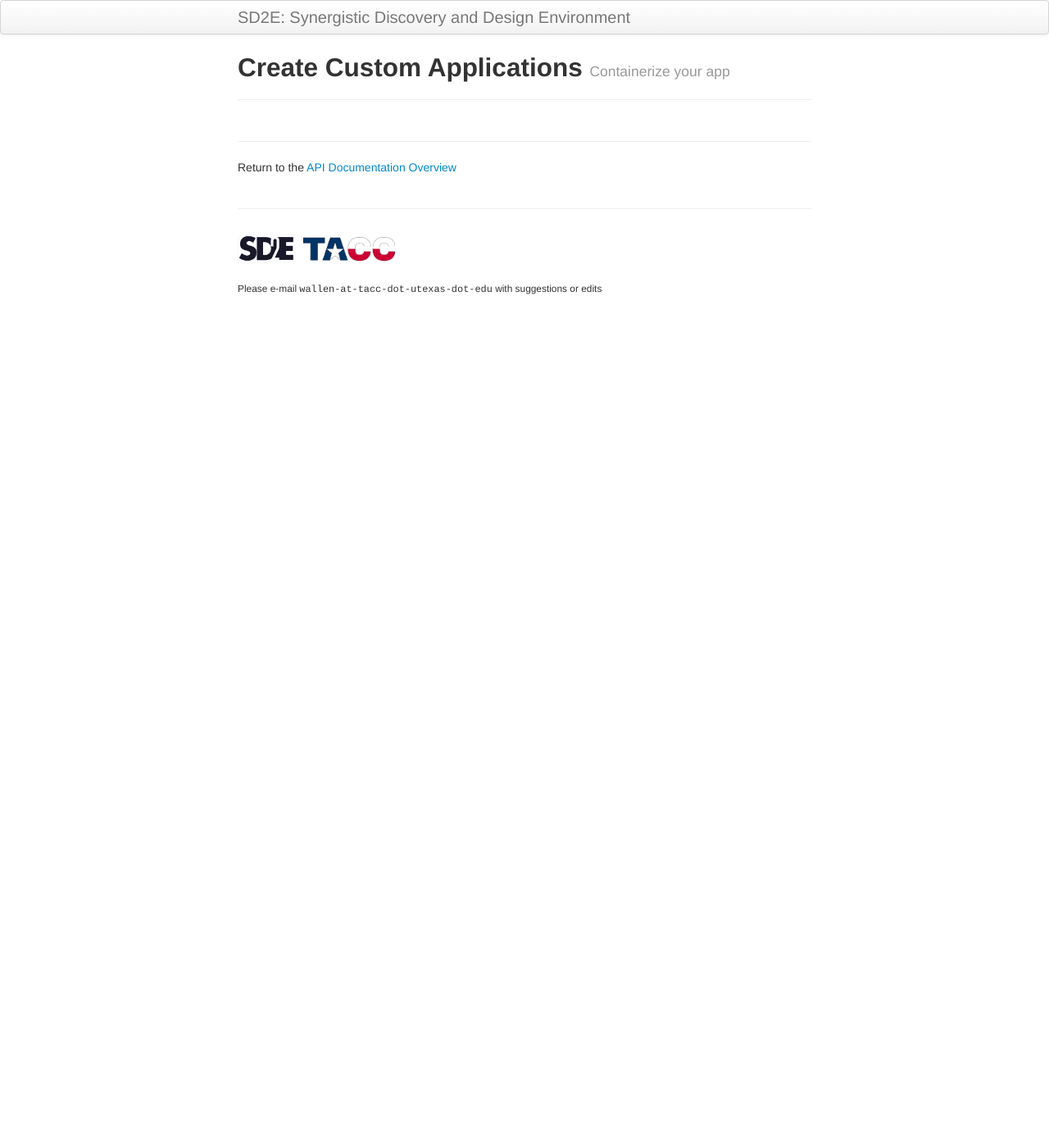
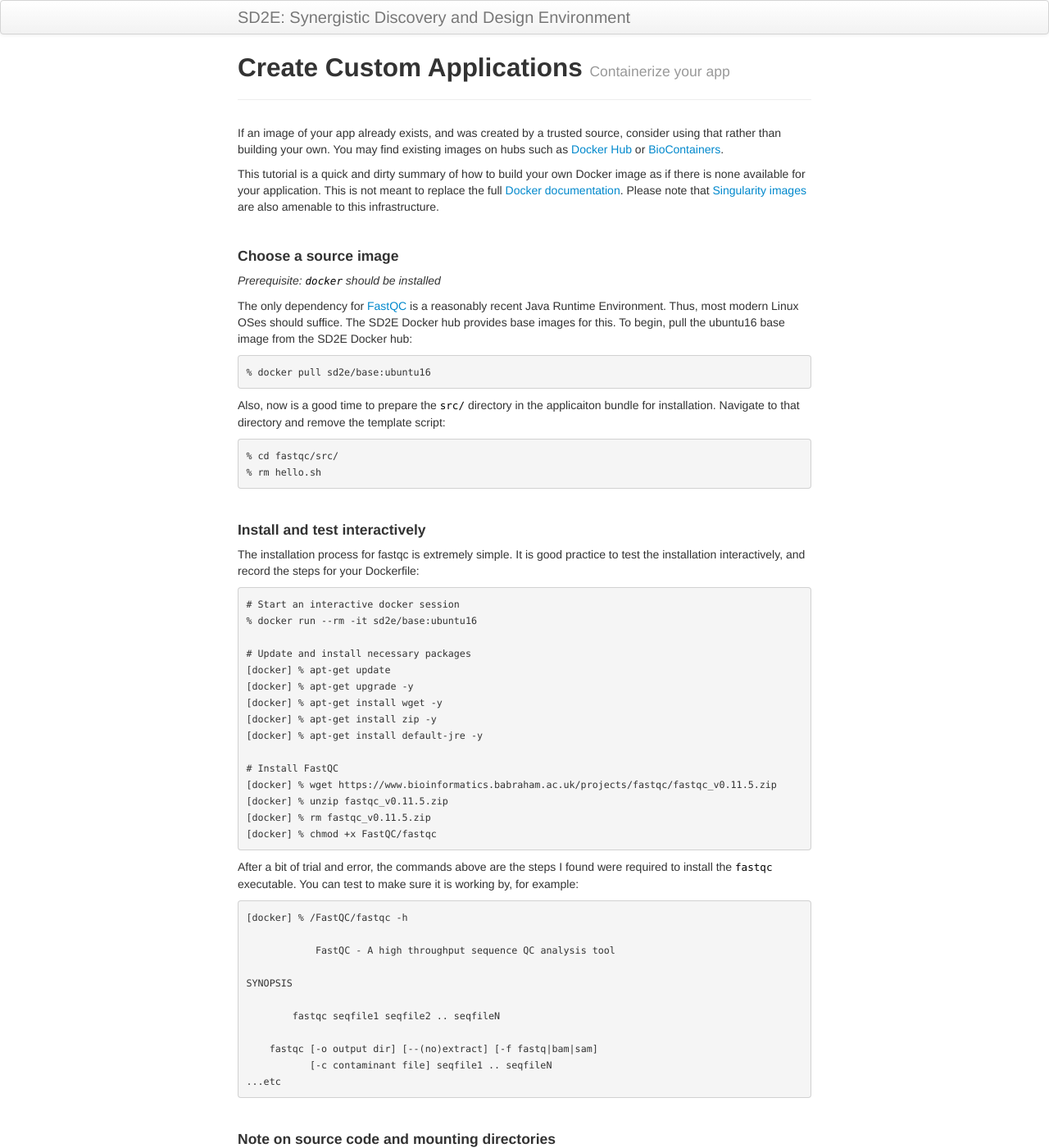
Before and after one commit to SD2E/api-user-guide, a Jekyll site: the page built from docs/create_application_02.md, in a window 1280 px wide and 1400 px high. Shown: the whole window at 82% size. Built offline with Jekyll 4.4.1, drawn with Linux system fonts in a browser that asks for light colours; some of the changed text lies outside the part shown.

Commit message:
first pass at making a docker image

````diff
--- a/docs/create_application_02.md
+++ b/docs/create_application_02.md
@@ -4,6 +4,150 @@ title: Create Custom Applications
 tagline: Containerize your app
 ---
 
+If an image of your app already exists, and was created by a trusted source,
+consider using that rather than building your own. You may find existing images
+on hubs such as
+[Docker Hub](https://hub.docker.com/) or
+[BioContainers](https://biocontainers.pro/registry/).
+
+This tutorial is a quick and dirty summary of how to build your own Docker image
+as if there is none available for your application. This is not meant to replace
+the full [Docker documentation](https://docs.docker.com/develop/). Please note
+that [Singularity images](http://singularity.lbl.gov/docs-hpc) are also amenable
+to this infrastructure.
+
+<br>
+#### Choose a source image
+
+*Prerequisite: `docker` should be installed*
+
+The only dependency for [FastQC](https://www.bioinformatics.babraham.ac.uk/projects/fastqc/)
+is a reasonably recent Java Runtime Environment.
+Thus, most modern Linux OSes should suffice. The SD2E Docker hub provides base
+images for this. To begin, pull the ubuntu16 base image from the SD2E Docker hub:
+```
+% docker pull sd2e/base:ubuntu16
+```
+
+Also, now is a good time to prepare the `src/` directory in the applicaiton
+bundle for installation. Navigate to that directory and remove the template
+script:
+```
+% cd fastqc/src/
+% rm hello.sh
+```
+
+<br>
+#### Install and test interactively
+
+
+The installation process for fastqc is extremely simple. It is good practice to
+test the installation interactively, and record the steps for your Dockerfile:
+```
+# Start an interactive docker session
+% docker run --rm -it sd2e/base:ubuntu16
+
+# Update and install necessary packages
+[docker] % apt-get update
+[docker] % apt-get upgrade -y
+[docker] % apt-get install wget -y
+[docker] % apt-get install zip -y
+[docker] % apt-get install default-jre -y
+
+# Install FastQC
+[docker] % wget https://www.bioinformatics.babraham.ac.uk/projects/fastqc/fastqc_v0.11.5.zip
+[docker] % unzip fastqc_v0.11.5.zip
+[docker] % rm fastqc_v0.11.5.zip
+[docker] % chmod +x FastQC/fastqc
+```
+
+After a bit of trial and error, the commands above are the steps I found were
+required to install the `fastqc` executable. You can test to make sure it is
+working by, for example:
+```
+[docker] % /FastQC/fastqc -h
+
+            FastQC - A high throughput sequence QC analysis tool
+
+SYNOPSIS
+
+        fastqc seqfile1 seqfile2 .. seqfileN
+
+    fastqc [-o output dir] [--(no)extract] [-f fastq|bam|sam]
+           [-c contaminant file] seqfile1 .. seqfileN
+...etc
+```
+
+<br>
+#### Note on source code and mounting directories
+
+In this instance, we could have downloaded the source zip file for FastQC directly
+to our `src/` directory, then mounted that directory within the image. That path
+is perfectly reasonable and can be followed here. However, some packages have very
+large zip or tar.gz files (100s of MB), and would be cumbersome to keep in our
+`fastqc` app folder. It is up to the app developer to find the balance between
+completeness of data and disk usage.
+
+Here, we decide to not download the source permanently, but it is good practice
+to make a record of where the source came from. For example:
+```
+% pwd
+~/fastqc/src/
+% echo "Download the source from https://www.bioinformatics.babraham.ac.uk/projects/fastqc/fastqc_v0.11.5.zip" >> README.md
+```
+
+<br>
+#### Write the Dockerfile
+
+Take the steps required to install your package and translate them into a
+resonable Dockerfile. The Dockerfile should be located at the root directory:
+```
+FROM sd2e/base:ubuntu16
+
+RUN apt-get update
+RUN apt-get upgrade -y
+RUN apt-get install wget -y
+RUN apt-get install zip -y
+RUN apt-get install default-jre -y
+
+RUN wget https://www.bioinformatics.babraham.ac.uk/projects/fastqc/fastqc_v0.11.5.zip
+RUN unzip fastqc_v0.11.5.zip
+RUN rm fastqc_v0.11.5.zip
+RUN chmod +x FastQC/fastqc
+
+ENV PATH "/FastQC/:$PATH"
+```
+
+<br>
+#### Try building the image and make sure it works
+
+The command to build your new image based on your docker container looks like:
+```
+% docker build -f Dockerfile --force-rm -t fastqc:0.11.5 ./
+```
+
+Test your image with an example command:
+```
+% docker run fastqc:0.11.5 fastqc -h
+```
+
+If you see the help text, odds are the install went correctly. To do a more
+advanced test on real data, try something like:
+```
+% ls
+my_example_data.fq
+$ docker run -v $PWD:/data fastqc:0.11.5 fastqc -o /data/ /data/my_example_data.fq
+```
+
+
+<br>
+#### Push your image to the cloud
+
+Finally, push your Docker image to a publically available repository. It can be
+your own personal repository as long as it is set to public, and not to private:
+```
+% docker push fastqc:0.11.5
+```
 
 ---
 Return to the [API Documentation Overview](../index.md)
````
